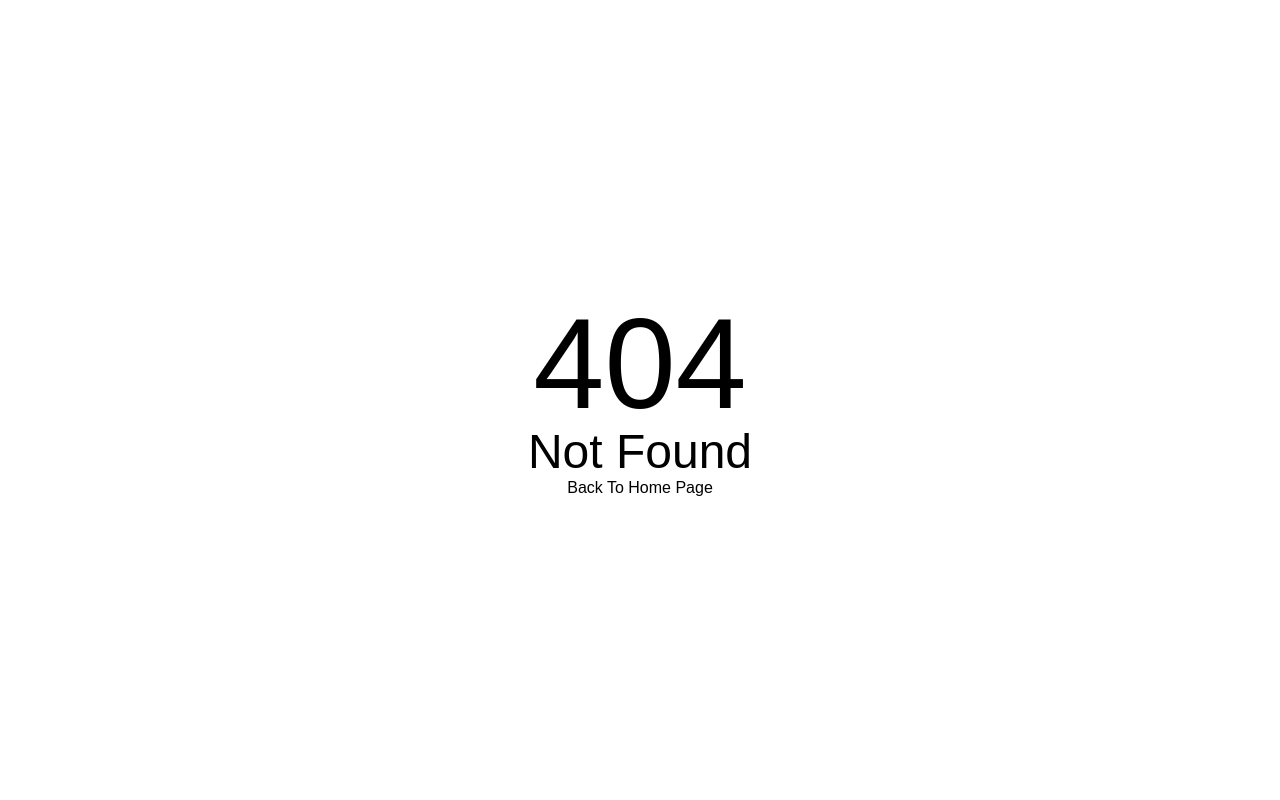
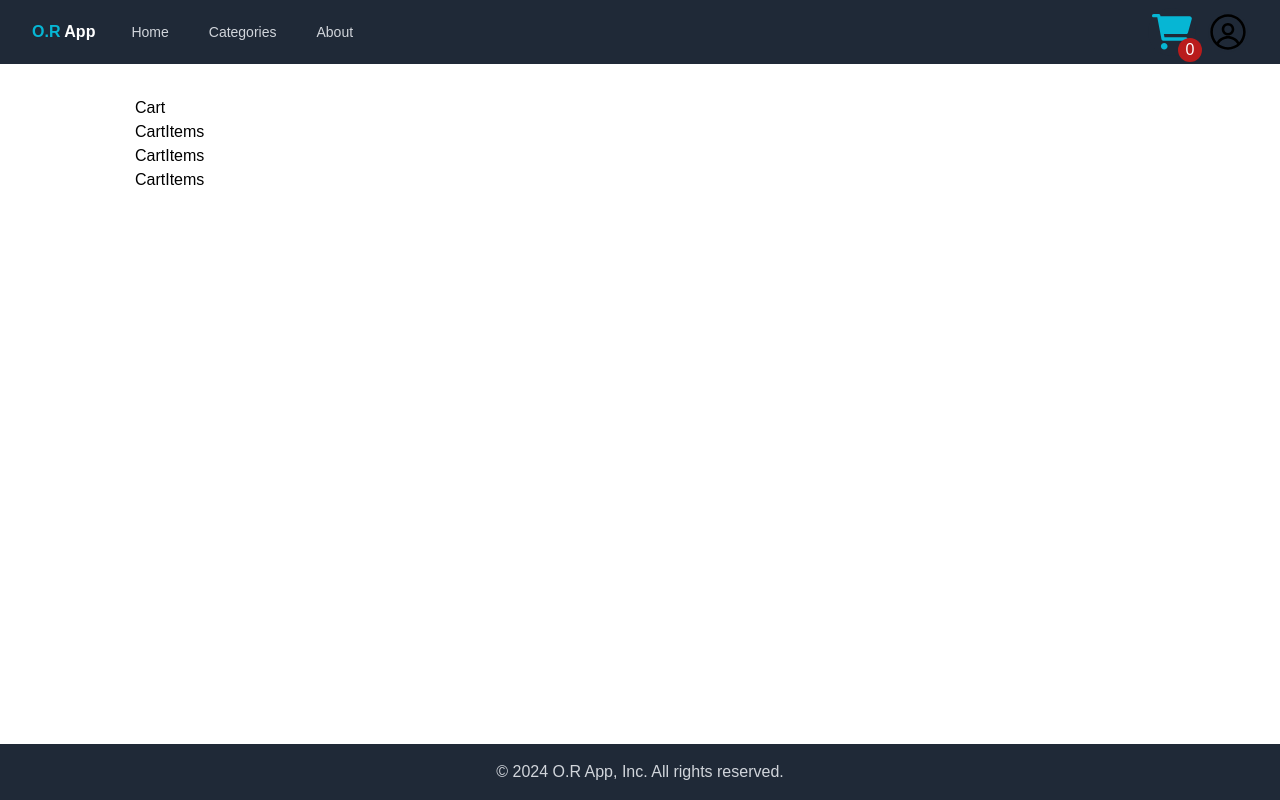
Before and after one commit to Omar-Ryan/Modern-ecommerce, a React (Vite) app: page /cart in a window 1280 px wide. Before the commit this address had no page. Built offline with nearby package versions, Linux system fonts and the light colour scheme.

Commit message:
Update the Cart Page

```diff
--- a/src/components/common/header/Header.tsx
+++ b/src/components/common/header/Header.tsx
@@ -1,5 +1,5 @@
 import { RxAvatar } from "react-icons/rx";
-import { NavLink } from "react-router-dom";
+import { NavLink, useNavigate } from "react-router-dom";
 import { useAppSelector } from "../../../store/hooks";
 import { useEffect, useState } from "react";
 import "./styles.css";
@@ -10,6 +10,8 @@ const Header = () => {
     (acc: number, curr: number) => acc + curr,
     0
   );
+
+  const navigate = useNavigate();
 
   const [pumpAnimate, setPumpAnimate] = useState(false);
 
@@ -119,6 +121,7 @@ const Header = () => {
             </div>
             <div className="absolute inset-y-0 right-0 flex items-center pr-2 sm:static sm:inset-auto sm:ml-6 sm:pr-0">
               <button
+                onClick={() => navigate("cart")}
                 type="button"
                 className="relative w-12 h-12 p-1 bg-gray-800 rounded-full text-cyan-500 hover:text-white focus:outline-none focus:ring-2 focus:ring-white focus:ring-offset-2 focus:ring-offset-gray-800"
               >
--- /dev/null
+++ b/src/components/eCommerce/cartItems/CartItems.tsx
@@ -0,0 +1,5 @@
+const CartItems = () => {
+  return <div>CartItems</div>;
+};
+
+export default CartItems;
--- a/src/components/eCommerce/index.ts
+++ b/src/components/eCommerce/index.ts
@@ -1,4 +1,5 @@
 import Product from "./product/Product";
 import Category from "./category/Category";
+import CartItems from "./cartItems/CartItems";
 
-export { Category, Product };
+export { Category, Product, CartItems };
--- /dev/null
+++ b/src/pages/Cart.tsx
@@ -0,0 +1,14 @@
+import { CartItems } from "../components/eCommerce";
+
+const Cart = () => {
+  return (
+    <div>
+      <h4>Cart</h4>
+      <CartItems />
+      <CartItems />
+      <CartItems />
+    </div>
+  );
+};
+
+export default Cart;
--- a/src/routes/AppRouter.tsx
+++ b/src/routes/AppRouter.tsx
@@ -7,6 +7,7 @@ import AboutUs from "../pages/AboutUs";
 import Login from "../pages/Login";
 import Register from "../pages/Register";
 import ErrorPage from "../pages/ErrorPage";
+import Cart from "../pages/Cart";
 
 const router = createBrowserRouter([
   {
@@ -16,6 +17,7 @@ const router = createBrowserRouter([
     children: [
       { index: true, element: <Home /> },
       { path: "categories", element: <Categories /> },
+      { path: "cart", element: <Cart /> },
       {
         path: "categories/products/:prefix",
         element: <Products />,
--- a/src/store/indx.ts
+++ b/src/store/indx.ts
@@ -40,7 +40,7 @@ const store = configureStore({
   middleware: (getDefaultMiddleware) =>
     getDefaultMiddleware({
       serializableCheck: {
-        ignoreActions: [FLUSH, PAUSE, PERSIST, PURGE, REHYDRATE, REGISTER],
+        ignoredActions: [FLUSH, REHYDRATE, PAUSE, PERSIST, PURGE, REGISTER],
       },
     }),
 });
```
